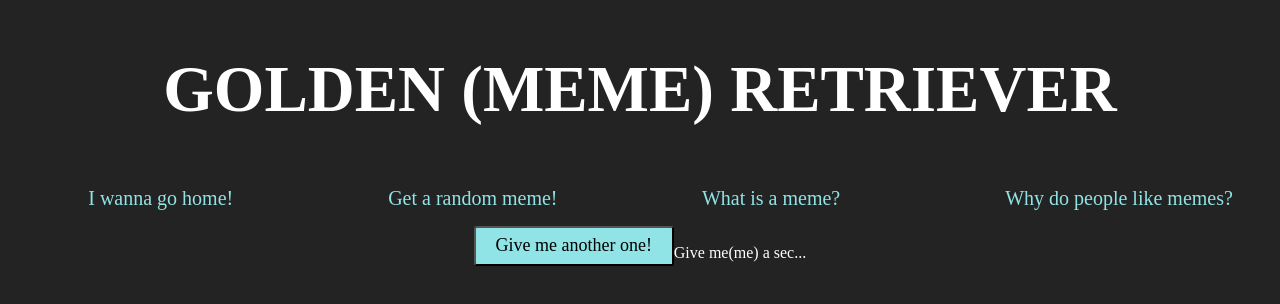
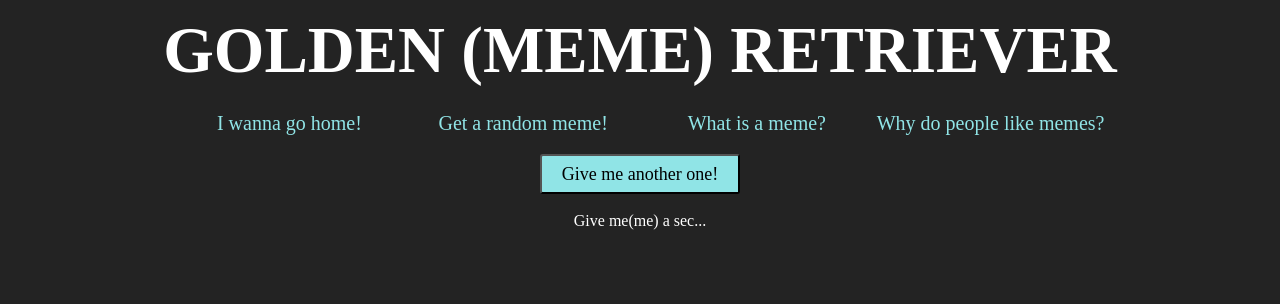
Before and after one commit to claudiacarion/goldenmemeretriever, a React (Create React App) app in the folder client/: page /memes in a window 1280 px wide. Shown: the top 304 px of the page. Built offline with nearby package versions, Linux system fonts and the light colour scheme; no server answers; a web font is replaced by a local one.

Commit message:
working on search

```diff
--- a/client/src/App.css
+++ b/client/src/App.css
@@ -8,21 +8,23 @@
 
 header {
   display: flex;
-  justify-content: center;
+    flex-direction: column;
+    justify-content: center;
+    align-items: center;
 }
 
-ul {
+.menu-items {
   display: grid;
-  grid-template-columns: 1fr 1fr 1fr 1fr;
+  grid-template-columns: 1fr;
+  padding-left: 0;
 }
 
 li {
-  text-align: center;
   display: flex;
-  justify-content: space-around;
+  justify-content: center;
   list-style: none;
   font-size: 20px;
-  font-style: none;
+  margin: 3px;
 }
 
 a {
@@ -38,12 +40,13 @@ a:hover {
 h1 {
   align-items: center;
   font-size: 30px;
-  line-height: 35px;
+  margin: 5px;
 }
 
 h3 {
   align-items: center;
   font-size: 22px;
+  margin: 2px;
 }
 
 p {
@@ -53,10 +56,21 @@ p {
 .meme-container {
   display: flex;
   justify-content: center;
+  flex-direction: column;
+  align-items: center;
 }
 
 .image-container {
+  display: flex;
+  flex-direction: column;
   justify-content: center;
+  text-align: center;
+}
+
+.main {
+  display: flex;
+  justify-content: center;
+  flex-direction: column;
 }
 
 button {
@@ -83,7 +97,6 @@ img {
   h1 {
     align-items: center;
     font-size: 50px;
-    line-height: 40px;
   }
 
   h3 {
@@ -94,6 +107,11 @@ img {
   p {
     font-size: 25px;
   }
+
+  .menu-items {
+    display: grid;
+    grid-template-columns: 1fr 1fr 1fr 1fr;
+  }
 }
 
 @media only screen and (min-width: 1024px) {
@@ -101,6 +119,10 @@ img {
   h1 {
     align-items: center;
     font-size: 65px;
-    line-height: 55px;
-  }
 }
+
+.menu-items {
+  display: grid;
+  grid-template-columns: 1fr 1fr 1fr 1fr;
+}
+}
--- a/client/src/App.js
+++ b/client/src/App.js
@@ -9,10 +9,11 @@ function App() {
     <BrowserRouter>
     <section className="App">
       <header>
-        <h1> GOLDEN (MEME) RETRIEVER </h1>
-      </header>
+        <div>
+          <h1> GOLDEN (MEME) RETRIEVER </h1>
+        </div>
         <nav>
-        <ul>
+        <ul className='menu-items'>
           <li>
             <Link to="/">I wanna go home!</Link><br />
           </li>
@@ -27,6 +28,7 @@ function App() {
           </li>
           </ul>
         </nav>
+      </header>
       <main className='main'>
           <Routes>
           <Route path="/" element={<p>Welcome to the Golden (Meme) Retriever! Click on 'Get a random meme!'</p>}></Route>
--- a/client/src/components/Meme.js
+++ b/client/src/components/Meme.js
@@ -3,7 +3,7 @@ import React, { useState, useEffect } from 'react';
 const Home = () => {
 
   const [memes, setMemes] = useState()
-  const [searchInput, setSearchInput] = useState('');
+  const [searchInput, setSearchInput] = useState();
 
   const fetchData = (url) => {
     return fetch('/api')
@@ -12,20 +12,21 @@ const Home = () => {
       .catch(err => console.error('error:' + err));
   }
 
+  // const searchData = (id) => {
+  //   return fetch(`/api/${id}`)
+  //     .then(res => res.json())
+  //     .then(data => setMemes(data))
+  //     .catch(err => console.error('error:' + err));
+  // }
+
   useEffect(() => { //fetch everything
     fetchData('/api')
   }, [])
 
-  const handleChange = (e) => {
-    e.preventDefault();
-    setSearchInput(e.target.value);
-  };
-
-  if (searchInput.length > 0) {
-      memes.filter((memes) => {
-      return memes.id.match(searchInput);
-  });
-  }
+  // const handleChange = (e) => {
+  //   e.preventDefault();
+  //   setSearchInput(e.target.value);
+  // };
 
   const randomIndex = (min, max) => {
     return Math.random() * (max - min) + min;
@@ -38,7 +39,8 @@ const Home = () => {
       <section className="image-container">
         <h3>WHAT IS THIS MEME CALLED?</h3>
         <h3>{memes[index].name}</h3>
-        <img src={memes[index].image} alt='PICS!'/>
+        <img src={memes[index].image} alt='Oh no! The image link is broken in the API!'/>
+        {/* <input className='search' type="text" placeholder='Enter a number 0-255' onChange={(e) => searchData(e)}/> */}
       </section>
     )
   }
```
Also changed, not shown: 1 other file (tests, documents, lock files or other folders).
